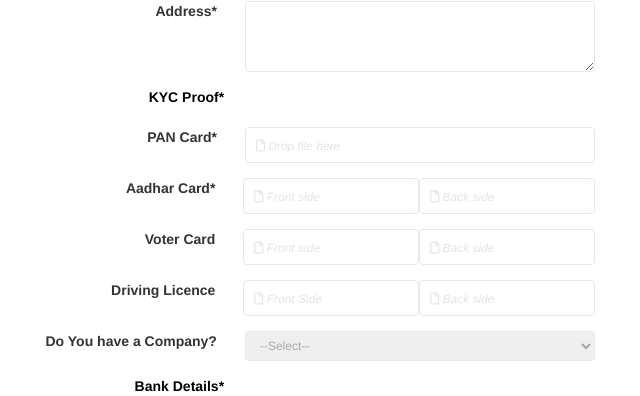
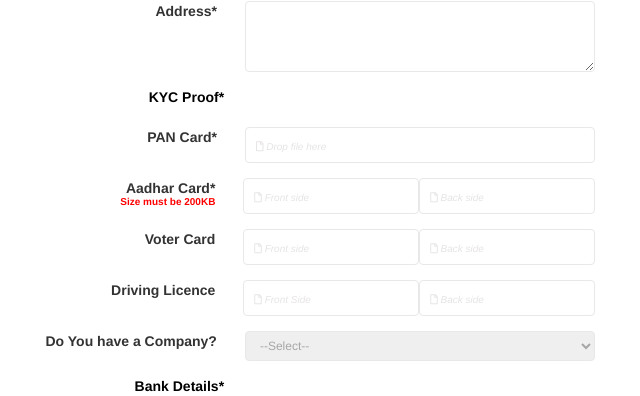
Before and after one commit to saksham1991999/taxotaxi, a Django app: page /test/ in a window 1280 px wide. Shown: the part 584-980 px from the top of the page, without its empty margins (125-765 px from the left). Run offline with Django 3.2, Linux system fonts and the light colour scheme; parts of the project's set-up code (start-up, migrations or seed data) failed here and were passed over; some libraries are stand-ins or nearby versions; some web fonts are replaced.

Commit message:
vendor registration
UI improvements

```diff
--- a/templates/test_template.html
+++ b/templates/test_template.html
@@ -101,7 +101,12 @@
     border-radius: 4px;
     /* padding-right: 28px;*/
     }
-
+    .foam-field p{
+        margin: 0;
+        font-size: x-small;
+        color: red;
+        margin-top: -3px;
+    }
 
     .drag-drop {
     position: relative;
@@ -223,7 +228,7 @@
                                         </div>
                                     </div>
                                     <div class="foam-field">
-                                    <label>Aadhar Card*</label>
+                                    <label>Aadhar Card*<p>Size must be 200KB</p></label>
                                     <div class="vendorFile" style="width: 49%;">
                                            <input type="file" name="vendorName" placeholder="Pan Card"><p style="margin-top:-19px;font-style: italic; color:#e6e3e3;">
                                             <i class="far fa-file"></i> Front side</p>
@@ -530,7 +535,7 @@
                                      </div>
                                     </div>
                                     <div class="foam-field">
-                                    <label>Aadhar Card*</label>
+                                    <label>Aadhar Card* <p>Size must be 200KB</p></label>
                                     <div class="vendorFile" style="width: 49%;">
                                     <input type="file" name="vendorName" placeholder="Pan Card"><p style="margin-top:-19px;font-style: italic; color:#e6e3e3;">
                                      <i class="far fa-file"></i> Front Side</p>
@@ -602,9 +607,9 @@
                                 </select>
                                 </div>
                                 <div class="foam-field">
-                                    <label>Police Verification*</label>
+                                    <label>Police Verification*<p>With in 15days or 6 months old</p></label>
                                     <div class="vendorFile">
-                                        <input type="file" name="vendorName" placeholder="Pan Card"><p style="margin-top:-19px;font-style: italic; color:#e6e3e3;">
+                                        <input type="file" name="vendorName" placeholder="Pan Card"><p>
                                          <i class="far fa-file"></i> Drop file here</p>
                                      </div>
                                 </div>
```
Also changed, not shown: New Pages/VendorRegistration.html (+10 -5 lines).
